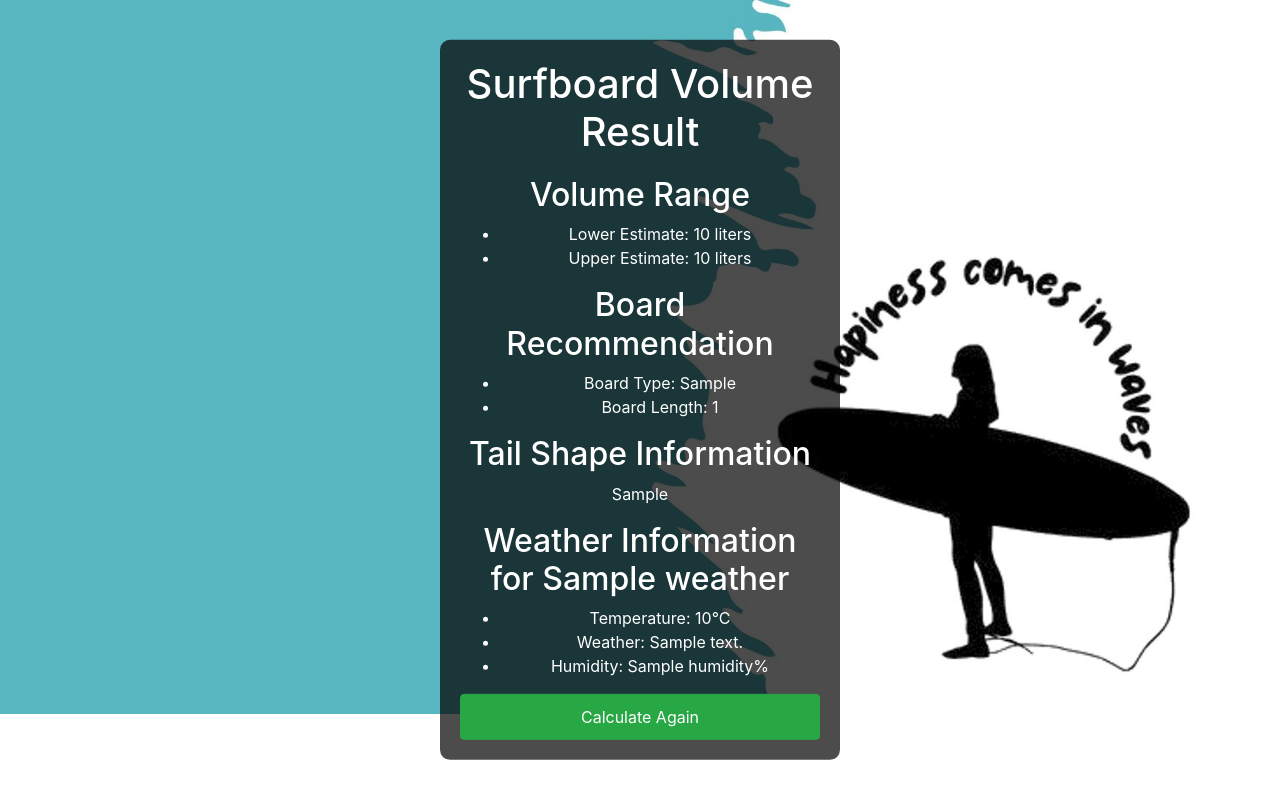
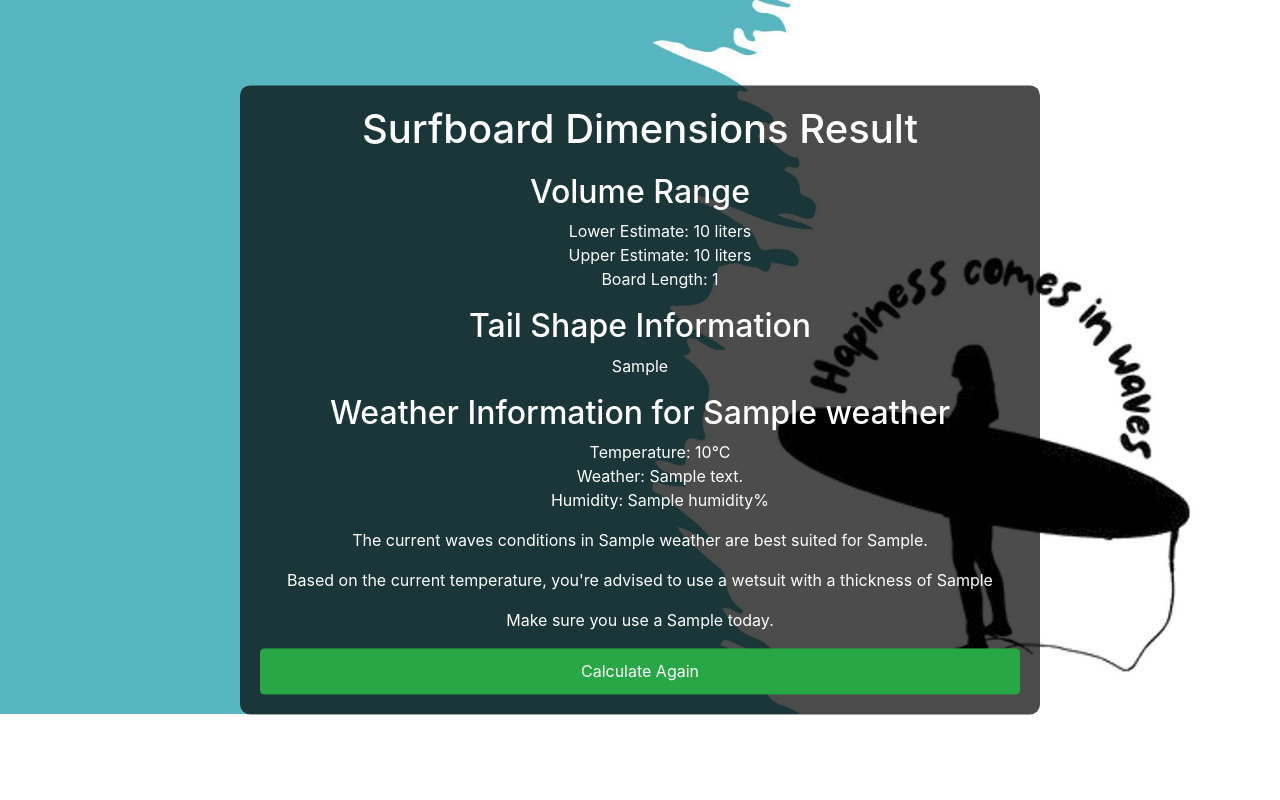
Before and after one commit to Catash37/surfsapp, a Flask app: template templates/result.html in a window 1280 px wide. Run offline with Flask 3, Linux system fonts and the light colour scheme; the template is opened without the code that fills it: most values are stand-ins (such as "Sample title", 1, 10 or a date in 2020); some libraries are stand-ins or nearby versions.

Commit message:
Update result.html

```diff
--- a/templates/result.html
+++ b/templates/result.html
@@ -21,7 +21,7 @@
             padding: 20px;
             border-radius: 10px;
             width: 100%;
-            max-width: 400px;
+            max-width: 800px;
             text-align: center;
             position: absolute;
             top: 50%;
@@ -56,22 +56,18 @@
 </head>
 <body>
     <div class="container">
-        <h1>Surfboard Volume Result</h1>
+        <h1>Surfboard Dimensions Result</h1>
 
         <div class="section">
             <h2>Volume Range</h2>
             <ul>
-                <li>Lower Estimate: {{ volume_lower | int }} liters</li>
-                <li>Upper Estimate: {{ volume_upper | int }} liters</li>
+                <p>Lower Estimate: {{ volume_lower | int }} liters<br>
+                Upper Estimate: {{ volume_upper | int }} liters<br>
+                Board Length: {{ length }}<br>
+                </p>
             </ul>
         </div>
-        <div class="section">
-            <h2>Board Recommendation</h2>
-            <ul>
-                <li>Board Type: {{ board_rec }} </li>
-                <li>Board Length: {{ length }} </li>
-            </ul>
-        </div>
+
         <div class="section">
             <h2>Tail Shape Information</h2>
             <p>{{ tail_info }}</p>
@@ -86,11 +82,18 @@
             <div class="section">
                 <h2>Weather Information for {{ weather.name }}</h2>
                 <ul>
-                    <li>Temperature: {{ weather.main.temp }}°C</li>
-                    <li>Weather: {{ weather.weather[0].description }}</li>
-                    <li>Humidity: {{ weather.main.humidity }}%</li>
+                    <p>Temperature: {{ weather.main.temp }}°C<br>
+                    Weather: {{ weather.weather[0].description }}<br>
+                    Humidity: {{ weather.main.humidity }}%</p>
                 </ul>
             </div>
+        {% endif %}
+        <p>The current waves conditions in {{ weather.name }} are best suited for {{ board_rec }}.</p>
+        {% if wetsuit_thickness %}
+            <p>Based on the current temperature, you're advised to use a wetsuit with a thickness of {{ wetsuit_thickness }}</p>
+        {% endif %}
+        {% if wax_type %}
+            <p>Make sure you use a {{ wax_type }} today.</p>
         {% endif %}
 
         <a href="{{ url_for('index') }}" class="btn btn-primary">Calculate Again</a>
```
